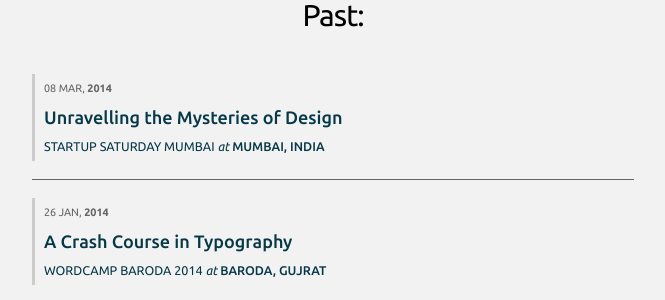
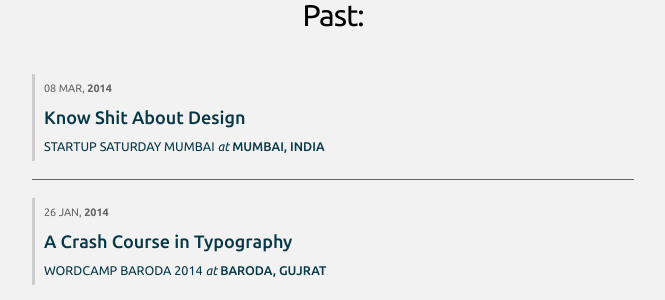
Before and after one commit to 64Notes/64notes.com, a Jekyll site: the page built from speaking/index.html, in a window 1280 px wide and 900 px high, scrolled down 428 px. Shown: the part 153-453 px from the top of the window, without its empty margins (295-960 px from the left). Built offline with Jekyll 4.4.1, drawn with Linux system fonts in a browser that asks for light colours; nearby versions of some CDN libraries; comment, search, counter and statistics services are not loaded.

Commit message:
Update content, the talk title

```diff
--- a/speaking/_posts/2014-03-08-startup-saturday-mumbai-0314.html
+++ b/speaking/_posts/2014-03-08-startup-saturday-mumbai-0314.html
@@ -1,10 +1,10 @@
 ---
 layout: talk
-title: 'Unravelling the Mysteries of Design'
+title: Know Shit About Design
 category: talks
 event: Startup Saturday Mumbai
 evlink: http://startupsaturday.headstart.in/event/486
-place: 'Mumbai, India'
+place: Mumbai, India
 future: false
 ---
 <div id="event-main" class="grid__unit one-whole cf">
```
